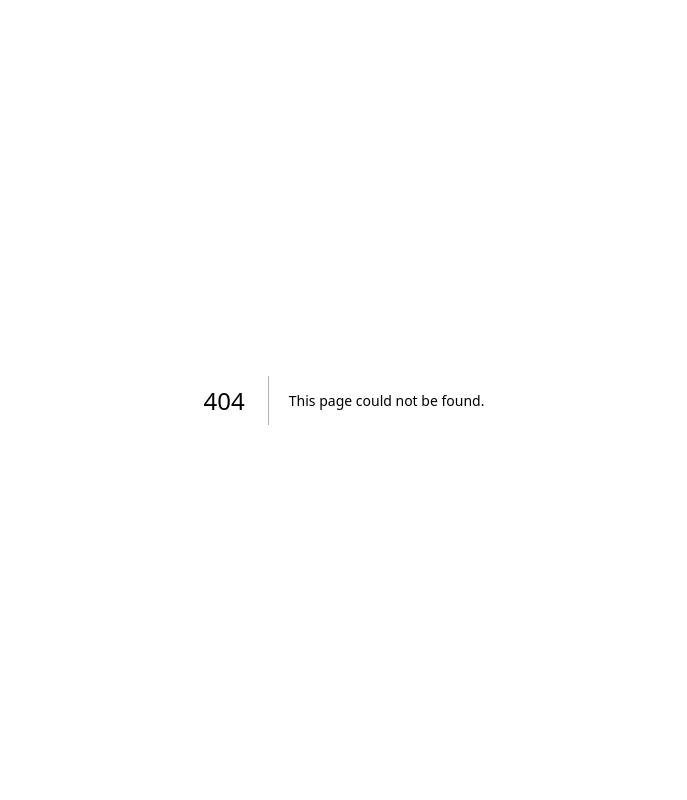
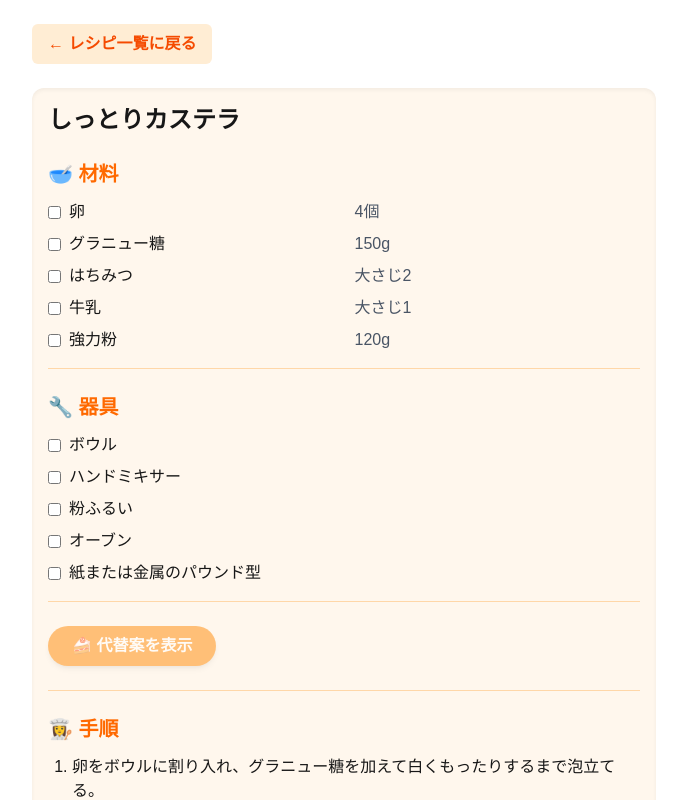
Before and after one commit to acetaminophen34/alt-recipe-demo, a Next.js app: page /recipes/castella in a window 1280 px wide. Before the commit this address had no page. Shown: the top 800 px of the page, without its empty margins (296-983 px from the left). Built offline with nearby package versions, Linux system fonts and the light colour scheme.

Commit message:
ページ遷移を追加

```diff
--- /dev/null
+++ b/src/app/recipes/[id]/page.tsx
@@ -0,0 +1,209 @@
+'use client';
+
+import { useParams } from 'next/navigation';
+import { useState, useEffect } from 'react';
+import { recipes } from 'data/recipes';
+
+export type Recipe = {
+  id: string;
+  title: string;
+  category: string;
+  ingredients: { key: string; label: string }[];
+  tools: { key: string; label: string }[];
+  steps: string[];
+};
+
+export default function RecipePage() {
+  const params = useParams();
+  const id = params?.id as string;
+  const recipe = recipes.find(r => r.id === id) || null;
+
+  const [missingIngredients, setMissingIngredients] = useState<string[]>([]);
+  const [missingTools, setMissingTools] = useState<string[]>([]);
+  const [updatedSteps, setUpdatedSteps] = useState<string[]>([]);
+  const [substitutions, setSubstitutions] = useState<Record<string, string>>({});
+  const [loading, setLoading] = useState(false);
+
+  const toggleMissing = (item: string, type: 'ingredient' | 'tool') => {
+    const current = type === 'ingredient' ? missingIngredients : missingTools;
+    const setter = type === 'ingredient' ? setMissingIngredients : setMissingTools;
+
+    if (current.includes(item)) {
+      setter(current.filter(i => i !== item));
+    } else {
+      setter([...current, item]);
+    }
+  };
+
+  const generatePrompt = () => {
+    const missingList = [
+      ...missingIngredients.map(i => `- 材料: ${i}`),
+      ...missingTools.map(i => `- 器具: ${i}`)
+    ].join('\n');
+
+    const stepText = recipe.steps.map((s, i) => `${i + 1}. ${s}`).join('\n');
+
+    return `
+以下のレシピの調理手順を、持っていない材料や器具に合わせて必要な箇所だけ書き換えてください。
+
+- 内容が完全に同じ手順は、言い換えずにそのまま出力してください。
+- 変更がある場合のみ、その箇所だけを明確に変更してください。
+- 手順は「1. 手順文」の形式で出力してください。
+- 手順のあとに「【代替材料・器具】」というセクションを作り、以下の形式でリストしてください：
+必ずすべての代替材料に対して、g や ml などの単位つきで具体的な使用量を明記してください。
+形式の例：
+  - エスプレッソ → インスタントコーヒー（小さじ2）＋お湯（100ml）
+  - マスカルポーネ → クリームチーズ（100g）＋生クリーム（50ml）
+
+【持っていないもの】
+${missingList}
+
+【元の手順】
+${stepText}`;
+  };
+
+  const parseSubstitutions = (text: string): Record<string, string> => {
+    const lines = text.split('\n');
+    const subs: Record<string, string> = {};
+    const start = lines.findIndex(line => line.includes('【代替材料') || line.includes('【代替案】'));
+    if (start === -1) return subs;
+    for (let i = start + 1; i < lines.length; i++) {
+      const line = lines[i].trim();
+      if (!line || !line.includes('→')) continue;
+      const [original, replacement] = line.split('→').map(s => s.trim());
+      subs[original] = replacement;
+    }
+    return subs;
+  };
+
+  const fetchSubstitutionSteps = async (prompt: string): Promise<string[]> => {
+    const res = await fetch('/api/gpt', {
+      method: 'POST',
+      headers: { 'Content-Type': 'application/json' },
+      body: JSON.stringify({ prompt }),
+    });
+    const data = await res.json();
+    setSubstitutions(parseSubstitutions(data.result));
+
+    const lines = data.result?.split('\n').filter(line => line.trim().match(/^\d+\./)) ?? [];
+    return lines.map((line: string) => line.replace(/^\d+\.\s*/, '').trim());
+  };
+
+  const handleClick = async () => {
+    const prompt = generatePrompt();
+    setLoading(true);
+    const stepsResult = await fetchSubstitutionSteps(prompt);
+    setUpdatedSteps(stepsResult);
+    setLoading(false);
+  };
+
+  if (!recipe) return <p className="p-4 text-gray-600">レシピが見つかりません。</p>;
+
+  return (
+    <main className="p-6 max-w-2xl mx-auto">
+      <div className="mb-6">
+        <a
+          href="/recipes"
+          className="inline-flex items-center gap-2 text-orange-600 hover:text-orange-800 font-semibold bg-orange-100 hover:bg-orange-200 px-4 py-2 rounded-md transition"
+        >
+          ← レシピ一覧に戻る
+        </a>
+      </div>
+      <div className="bg-orange-50 rounded-xl shadow-inner p-4">
+      <h1 className="text-2xl font-bold mb-6">{recipe.title}</h1>
+      <section className="border-b border-orange-200 pb-4 mb-6">
+        <h2 className="text-xl font-semibold text-orange-500 mb-3">🥣 材料</h2>
+        <ul className="space-y-2">
+          {recipe.ingredients.map(({ key, label }) => {
+            const matchedKey = Object.keys(substitutions).find(k => k.includes(key));
+            const [name, amount] = label.split(/\s+(?=[^\s]+$)/);
+            return (
+              <li key={key}>
+                <label className="flex flex-col space-y-1">
+                  <div className="flex items-center space-x-2">
+                    <input
+                      type="checkbox"
+                      checked={missingIngredients.includes(key)}
+                      onChange={() => toggleMissing(key, 'ingredient')}
+                      className="accent-pink-500"
+                    />
+                    <div className="flex justify-between w-full">
+                      <span className="w-1/2 text-left">{name}</span>
+                      <span className="w-1/2 text-left text-gray-600">{amount}</span>
+                    </div>
+                  </div>
+                  {matchedKey && substitutions[matchedKey] && (
+                    <span className="text-sm text-green-700 ml-6">
+                      → {substitutions[matchedKey]} で代用可能
+                    </span>
+                  )}
+                </label>
+              </li>
+            );
+          })}
+        </ul>
+      </section>
+
+      <section className="border-b border-orange-200 pb-4 mb-6">
+        <h2 className="text-xl font-semibold text-orange-500 mb-3">🔧 器具</h2>
+        <ul className="space-y-2">
+          {recipe.tools.map(({ key, label }) => {
+            const matchedKey = Object.keys(substitutions).find(k => k.includes(key));
+            return (
+              <li key={key}>
+                <label className="flex flex-col space-y-1">
+                  <div className="flex items-center space-x-2">
+                    <input
+                      type="checkbox"
+                      checked={missingTools.includes(key)}
+                      onChange={() => toggleMissing(key, 'tool')}
+                      className="accent-blue-500"
+                    />
+                    <span>{label}</span>
+                  </div>
+                  {matchedKey && substitutions[matchedKey] && (
+                    <span className="text-sm text-green-700 ml-6">
+                      → {substitutions[matchedKey]} で代用可能
+                    </span>
+                  )}
+                </label>
+              </li>
+            );
+          })}
+        </ul>
+      </section>
+
+      <div className="border-b border-orange-200 pb-6 mb-6">
+        <button
+          onClick={handleClick}
+          className="bg-orange-400 hover:bg-orange-500 text-white font-semibold px-6 py-2 rounded-full shadow-md transition-colors duration-300 disabled:opacity-50"
+          disabled={missingIngredients.length === 0 && missingTools.length === 0 || loading}
+        >
+          {loading ? '🍳 取得中...' : '🍰 代替案を表示'}
+        </button>
+      </div>
+
+      <section className="border-b border-orange-200 pb-4 mb-6">
+        <h2 className="text-xl font-semibold text-orange-500 mb-3">👩‍🍳 手順</h2>
+        <ol className="list-decimal pl-6 space-y-2">
+          {recipe.steps.map((step, i) => {
+            const updated = updatedSteps[i];
+            return (
+              <li key={i}>
+                {updated && updated !== step ? (
+                  <div>
+                    <p className="line-through text-gray-500">{step}</p>
+                    <p className="text-green-800">{updated}</p>
+                  </div>
+                ) : (
+                  <p>{step}</p>
+                )}
+              </li>
+            );
+          })}
+        </ol>
+      </section>
+        </div>
+    </main>
+  );
+}
--- /dev/null
+++ b/src/app/recipes/page.tsx
@@ -0,0 +1,37 @@
+'use client';
+
+import Link from 'next/link';
+import { recipes } from 'data/recipes';
+
+export default function HomePage() {
+  return (
+    <main className="p-6 max-w-3xl mx-auto bg-orange-50 rounded-xl shadow-inner">
+      <h1 className="text-3xl font-bold text-orange-600 mb-6">レシピ一覧</h1>
+
+      {Array.from(new Set(recipes.map(r => r.category))).map((category) => (
+        <section key={category} className="mb-10 border-b border-orange-200 pb-6">
+          <h2 className="text-xl font-semibold text-orange-500 mb-4">📑 {category}</h2>
+          <ul className="grid grid-cols-1 sm:grid-cols-2 gap-6">
+            {recipes
+              .filter((recipe) => recipe.category === category)
+              .map((recipe) => (
+                <li
+                  key={recipe.id}
+                  className="border border-orange-200 rounded-lg bg-white p-4 shadow hover:shadow-md transition"
+                >
+                  <a
+                    href={`/recipes/${recipe.id}`}
+                    className="block text-lg font-semibold text-orange-500 hover:underline"
+                  >
+                    {recipe.title}
+                  </a>
+                  <p className="text-sm text-orange-400 mt-1">カテゴリ: {recipe.category}</p>
+                </li>
+              ))}
+          </ul>
+        </section>
+      ))}
+    </main>
+
+  );
+}
```
